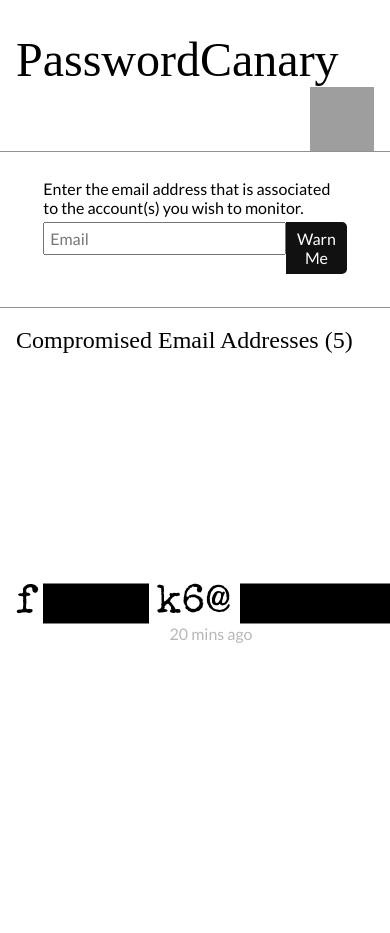
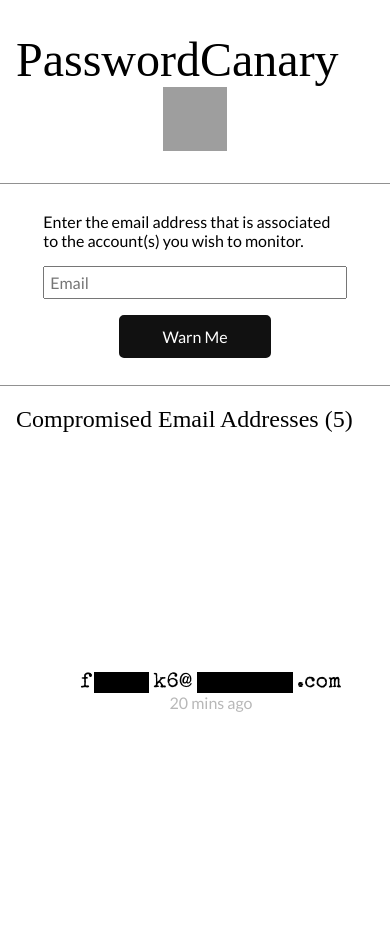
Before and after one commit to argo49/PasswordCanary, a PHP site: page / in a window 390 px wide; the page is wider, and only the part inside the window is pictured. Shown: the top 933 px of that part. Run offline with PHP 8.4, Linux system fonts and the light colour scheme; style sheets or scripts are compiled from the project's sources; some libraries are stand-ins or nearby versions; some web fonts are replaced; grey boxes are pictures that could not be loaded.

Commit message:
Made it more responsive

```diff
--- a/src/scss/layout/_common.scss
+++ b/src/scss/layout/_common.scss
@@ -182,6 +182,7 @@ input#email {
         border-top-left-radius: 0;
         border-bottom-left-radius: 0;
         width: 100% - $inputWidth;
+        min-width: 80px;
     }
 }
 
@@ -245,3 +246,37 @@ button {
     display: inline-block;
     float: right;
 }
+
+
+@media all and (max-width: 700px) {
+    .email-item .address {
+        font-size: 1.3em;
+    }
+}
+
+@media all and (max-width: 500px) {
+    .logo {
+        float: none;
+        width: 64px;
+        margin: auto;
+        display: block;
+    }
+
+
+    input#email {
+        width: 100%;
+        margin: 1em 0;
+        float: none;
+
+        &+button {
+            width: 50%;
+            margin: auto;
+            float: none;
+            display: block;
+            border-top-left-radius: 5px;
+            border-bottom-left-radius: 5px;
+            padding: 10px;
+        }
+    }
+
+}
```
Also changed, not shown: public/css/styles.css.
